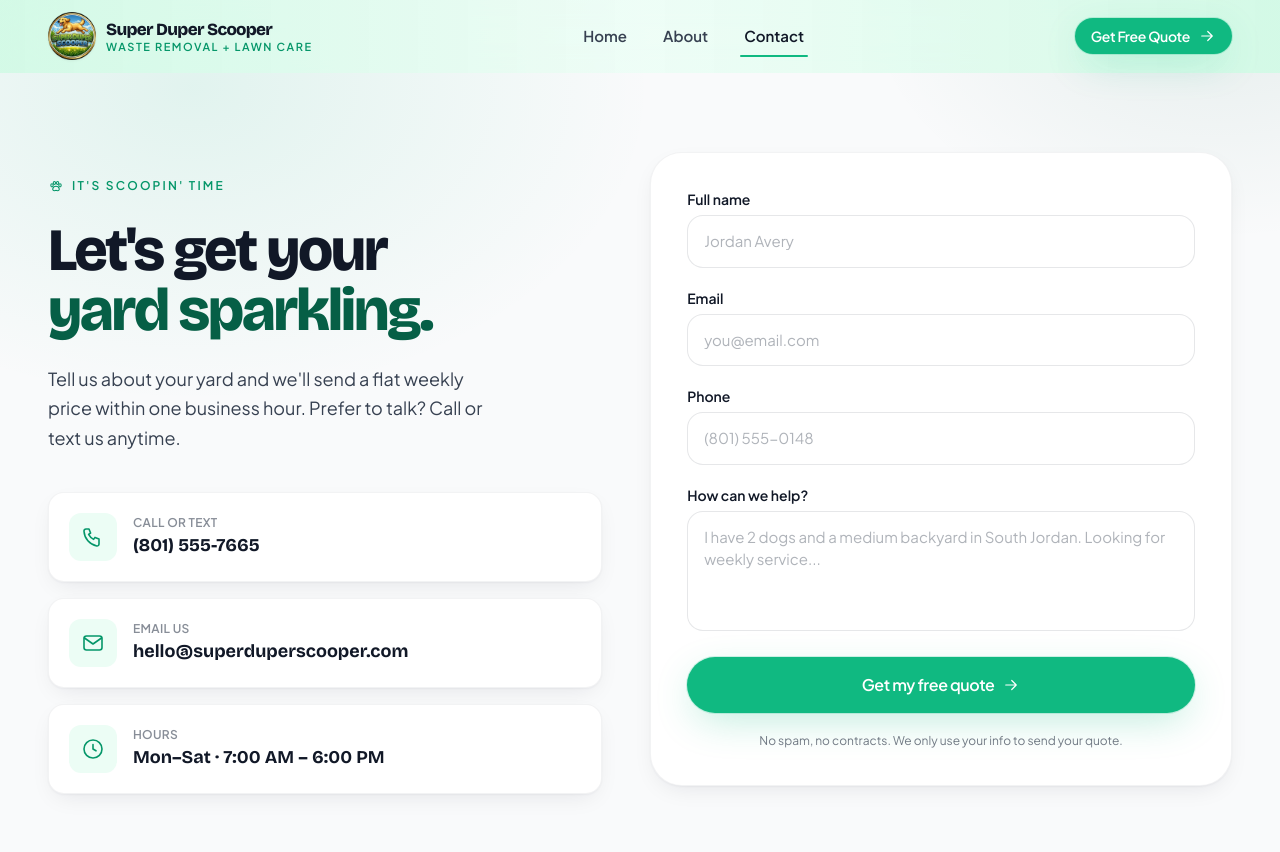
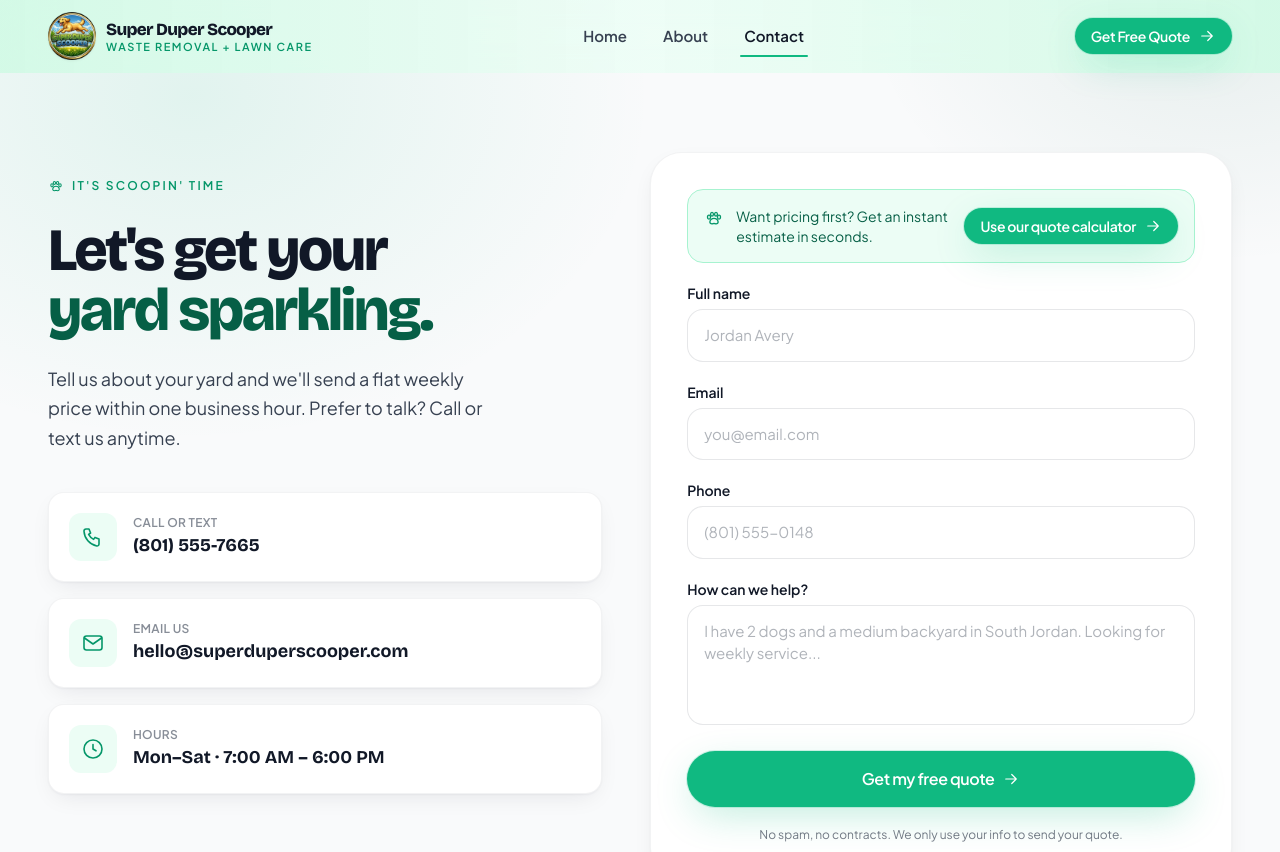
Before and after one commit to Programmer-stevenson/Super-Duper-Scoopers, a React (Vite) app: page /contact in a window 1280 px wide. Shown: the top 852 px of the page. Built offline with nearby package versions, Linux system fonts and the light colour scheme.

Commit message:
big update

```diff
--- a/src/pages/Contact.jsx
+++ b/src/pages/Contact.jsx
@@ -1,5 +1,5 @@
 import { useState } from 'react'
-import { useLocation, useSearchParams } from 'react-router-dom'
+import { useLocation, useNavigate, useSearchParams } from 'react-router-dom'
 import { motion, AnimatePresence } from 'framer-motion'
 import PageTransition from '../components/PageTransition'
 import Button from '../components/ui/Button'
@@ -67,9 +67,18 @@ const fields = [
 
 function ContactForm() {
   const location = useLocation()
+  const navigate = useNavigate()
   const [searchParams] = useSearchParams()
   // Pre-filled message from the home-page quote calculator (if any).
   const quoteMessage = buildQuoteMessage(location.state, searchParams)
+
+  // Send the visitor to the home-page quote calculator and ease them down to it.
+  const goToCalculator = () => {
+    navigate('/')
+    setTimeout(() => {
+      document.getElementById('quote')?.scrollIntoView({ behavior: 'smooth' })
+    }, 450)
+  }
 
   const [values, setValues] = useState({ ...initialForm, message: quoteMessage })
   const [errors, setErrors] = useState({})
@@ -156,14 +165,32 @@ function ContactForm() {
             noValidate
             className="space-y-5"
           >
-            {/* Quote-prefilled confirmation banner */}
-            {quoteMessage && (
+            {/* Quote banner: confirmation if a quote came through, otherwise a prompt to use the calculator */}
+            {quoteMessage ? (
               <div className="flex items-start gap-3 rounded-2xl border border-emerald-200 bg-emerald-50 px-4 py-3 text-sm text-forest">
                 <Icon.check className="mt-0.5 h-5 w-5 shrink-0 text-emerald-600" />
                 <span>
                   We've added your quote below — just fill in your details and hit
                   send, and we'll lock it in.
                 </span>
+              </div>
+            ) : (
+              <div className="flex flex-col gap-3 rounded-2xl border border-emerald-200 bg-emerald-50 px-4 py-4 sm:flex-row sm:items-center sm:justify-between">
+                <div className="flex items-start gap-3">
+                  <Icon.paw className="mt-0.5 h-5 w-5 shrink-0 text-emerald-600" />
+                  <span className="text-sm text-forest">
+                    Want pricing first? Get an instant estimate in seconds.
+                  </span>
+                </div>
+                <Button
+                  type="button"
+                  onClick={goToCalculator}
+                  size="sm"
+                  arrow
+                  className="shrink-0"
+                >
+                  Use our quote calculator
+                </Button>
               </div>
             )}
 
```
